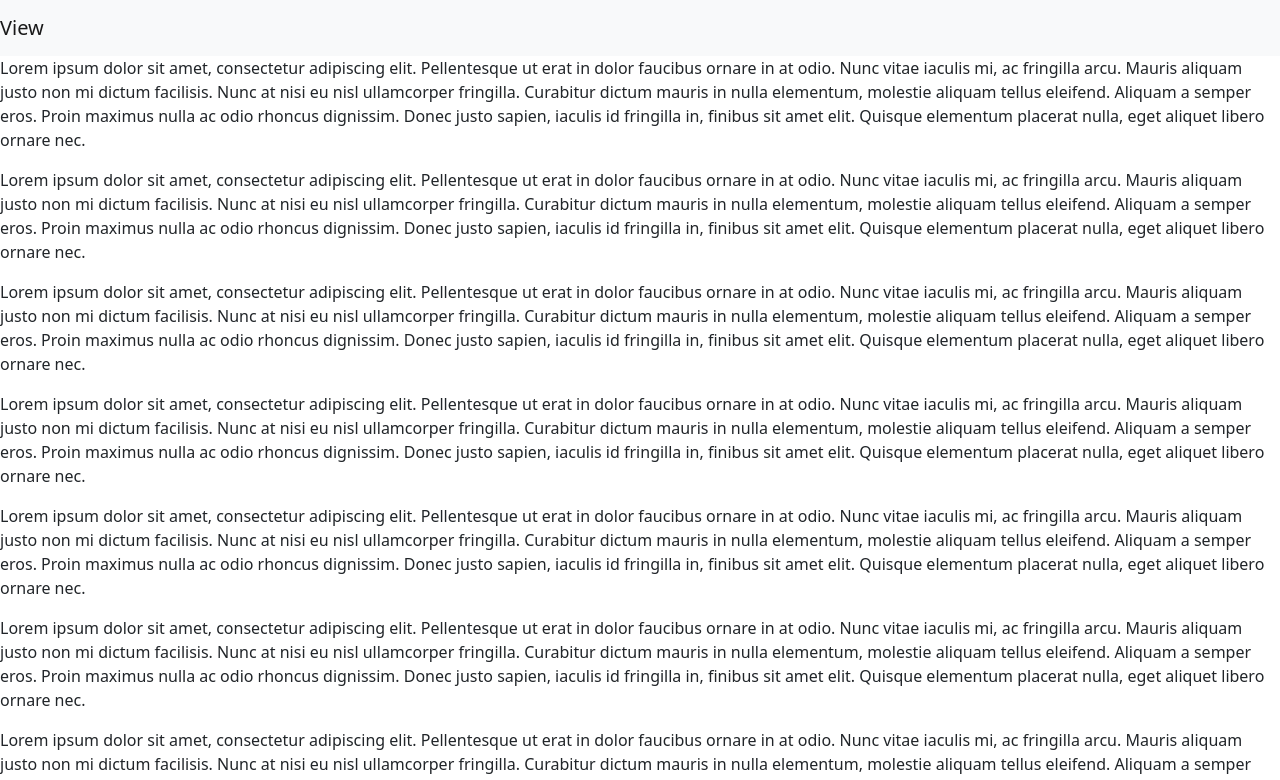
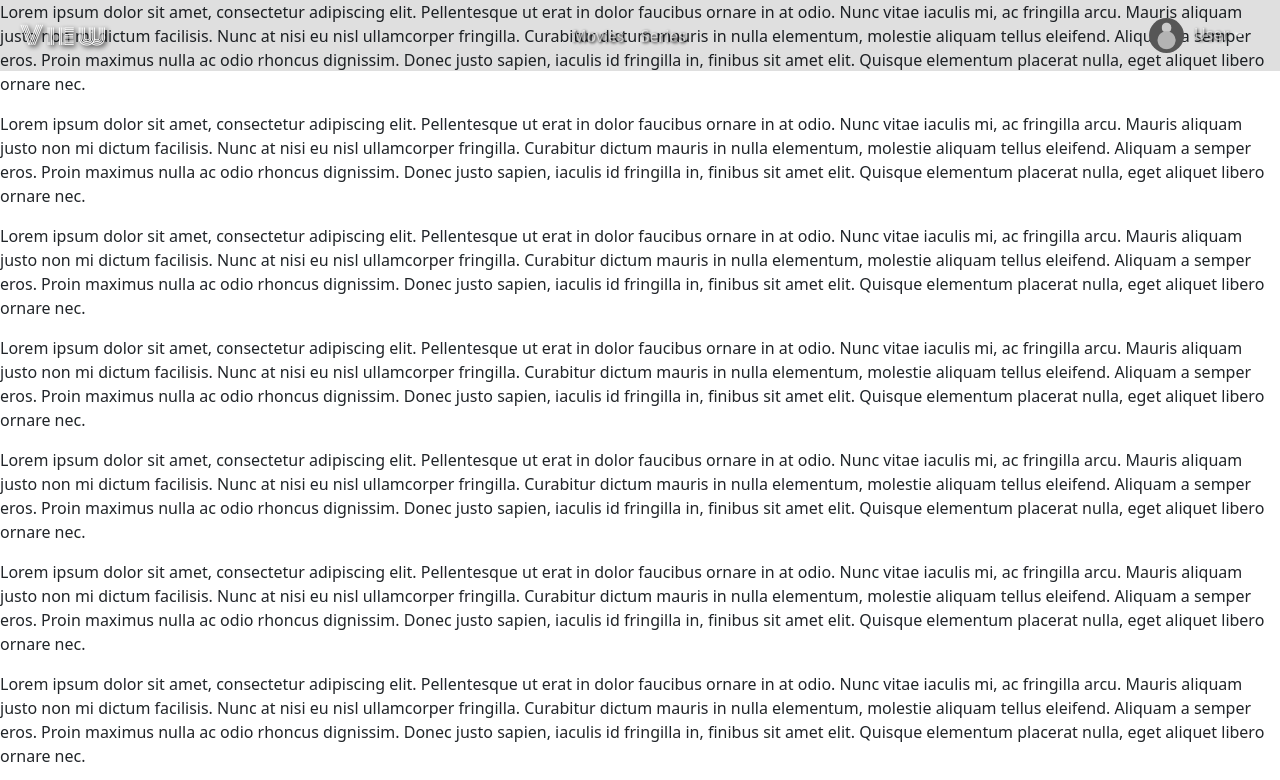
Before and after one commit to jaisonrobson/viewapp, a React (Create React App) app: page / in a window 1280 px wide. Shown: the top 780 px of the page. Built offline with nearby package versions, Linux system fonts and the light colour scheme.

Commit message:
refatorado barra do topo em componente MainNavbar & feito melhorias no MainNavbar

```diff
--- /dev/null
+++ b/src/components/MainNavbar/MainNavbar.jsx
@@ -0,0 +1,166 @@
+import React, { useEffect, useState } from 'react'
+import { FontAwesomeIcon } from '@fortawesome/react-fontawesome'
+import { faBars, faCaretDown } from '@fortawesome/free-solid-svg-icons'
+import styled from 'styled-components'
+import {
+    Collapse,
+    DropdownItem,
+    DropdownMenu,
+    DropdownToggle,
+    Nav,
+    Navbar,
+    NavbarBrand,
+    NavbarToggler,
+    NavItem,
+    NavLink,
+    UncontrolledDropdown,
+    Container,
+} from 'reactstrap'
+
+const StyledNavbar = styled(({ backgroundColor, ...props }) => <Navbar {...props} />)`
+    transition-timing-function: ease-in;
+    transition-duration: 0.5s;
+    padding: 10px;
+    padding-left: 20px;
+    padding-right: 20px;
+    background-color: ${({ backgroundColor }) => backgroundColor || "#00000020"};
+`
+
+const StyledNavLink = styled(({ textShadow, color, ...props }) => <NavLink {...props} />)`
+    color: ${({ color }) => color || 'blue'};
+    text-shadow: ${({ textShadow }) => textShadow || 'none'};
+
+    &:hover,
+    &:active,
+    &:focus {
+        color: #FFFFFF;
+    }
+`
+
+const MainNavbar = () => {
+    const [isShow, setIsShow] = useState(false)
+    const [isOpen, setIsOpen] = useState(false)
+
+    const toogle = () => setIsOpen(!isOpen)
+
+    useEffect(() => {
+        const scroll = () => {
+            if (window.scrollY > 100) {
+                setIsShow(true)
+            } else setIsShow(false)
+        }
+
+        window.addEventListener("scroll", scroll)
+
+        return () => window.removeEventListener("scroll", scroll)
+    }, [])
+
+    return (
+        <StyledNavbar
+            id="mainbar"
+            fixed="top"
+            expand="sm"
+            backgroundColor={isShow && "#111"}
+        >
+            <NavbarBrand
+                href="/"
+                style={{
+                    color: '#FFF',
+                    fontFamily: "'Monoton', cursive",
+                    fontWeight: '1',
+                    fontSize: '25px',
+                    letterSpacing: '3px',
+                    textShadow: '2px 2px 5px #000',
+                }}
+            >
+                View
+            </NavbarBrand>
+
+            <NavbarToggler
+                onClick={toogle}
+                style={{
+                    color: `${isShow ? '#FFFFFFA1' : '#111'}`,
+                }}
+            >
+                <FontAwesomeIcon icon={faBars} />
+            </NavbarToggler>
+
+            <Collapse isOpen={isOpen} navbar>
+                <Container>
+                    <Nav navbar className="justify-content-center">
+                        <NavItem>
+                            <StyledNavLink
+                                href="/"
+                                textShadow="1px 1px 3px #000"
+                                color="#FFFFFFA1"
+                            >
+                                Movies
+                            </StyledNavLink>
+                        </NavItem>
+
+                        <NavItem>
+                            <StyledNavLink
+                                href="/"
+                                textShadow="1px 1px 3px #000"
+                                color="#FFFFFFA1"
+                            >
+                                Series
+                            </StyledNavLink>
+                        </NavItem>
+                    </Nav>
+                </Container>
+            </Collapse>
+
+            <UncontrolledDropdown inNavbar>
+                <DropdownToggle
+                    nav
+                    style={{
+                        color: '#FFFFFFA1',
+                        textShadow: "1px 1px 3px #000",
+                    }}
+                >
+                    <img
+                        src={process.env.PUBLIC_URL + '/images/userNoAvatar.png'}
+                        alt=""
+                        className="rounded-circle"
+                        style={{
+                            objectFit: 'contain',
+                            width: '35px',
+                        }}
+                    />
+
+                    <span
+                        style={{
+                            marginLeft: '10px',
+                            marginRight: '5px',
+                        }}
+                    >
+                        User
+                    </span>
+
+                    <FontAwesomeIcon
+                        icon={faCaretDown}
+                        style={{
+                            paddingTop: '1px',
+                        }}
+                    />
+                </DropdownToggle>
+
+                <DropdownMenu right>
+                    <DropdownItem>
+                        Option 1
+                    </DropdownItem>
+                    <DropdownItem>
+                        Option 2
+                    </DropdownItem>
+                    <DropdownItem divider />
+                    <DropdownItem>
+                        Reset
+                    </DropdownItem>
+                </DropdownMenu>
+            </UncontrolledDropdown>
+        </StyledNavbar>
+    )
+}
+
+export default MainNavbar
--- a/src/views/app/App.jsx
+++ b/src/views/app/App.jsx
@@ -1,11 +1,8 @@
 import React from 'react'
 import _ from 'lodash/fp'
-import {
-    Navbar,
-    NavbarBrand,
-} from 'reactstrap'
 
 import LoremIpsum from '../../data/LoremIpsum'
+import MainNavbar from '../../components/MainNavbar/MainNavbar'
 
 
 
@@ -14,9 +11,7 @@ const App = () => {
 
     return (
         <div>
-            <Navbar color="light" light expand="md">
-                <NavbarBrand href="/">View</NavbarBrand>
-            </Navbar>
+            <MainNavbar />
 
             {lorem(50)}
         </div>
```
Also changed, not shown: src/views/app/App.css (added).
